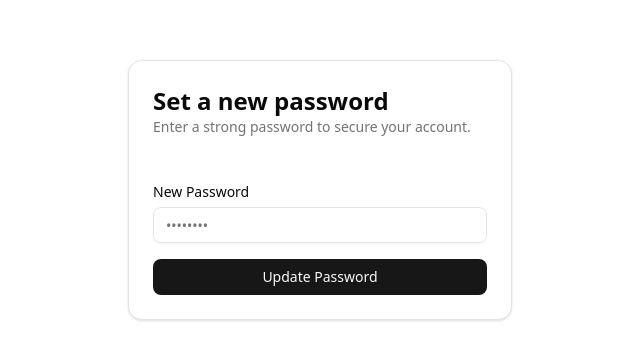
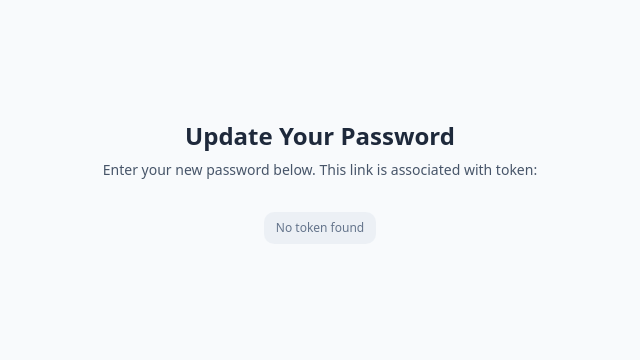
Before and after one commit to AlexanderBarlow/budget-app, a Next.js app: page /auth/update-password in a window 1280 px wide. Shown: the part 210-570 px from the top of the page, without its empty margins (320-960 px from the left). Built offline with nearby package versions, Linux system fonts and the light colour scheme; no server answers.

Commit message:
build fix

```diff
--- a/app/auth/update-password/page.js
+++ b/app/auth/update-password/page.js
@@ -1,85 +1,30 @@
 "use client";
 
-import { useState, useEffect } from "react";
-import { supabase } from "@/lib/supabaseClient";
+import { Suspense } from "react";
 import { useSearchParams } from "next/navigation";
-import { Card } from "@/components/ui/card";
-import { Button } from "@/components/ui/button";
-import { Label } from "@/components/ui/label";
-import { Input } from "@/components/ui/input";
+
+function UpdatePasswordContent() {
+    const searchParams = useSearchParams();
+    const token = searchParams.get("token");
+
+    return (
+        <div className="flex flex-col items-center justify-center min-h-screen bg-[#f8fafc] text-[#1e293b]">
+            <h1 className="text-2xl font-bold mb-2">Update Your Password</h1>
+            <p className="text-sm text-[#475569] mb-8">
+                Enter your new password below. This link is associated with token:
+            </p>
+            <div className="text-xs text-[#64748b] mb-4 bg-[#e2e8f0]/50 rounded-lg px-3 py-2">
+                {token || "No token found"}
+            </div>
+            {/* Add your password reset form here */}
+        </div>
+    );
+}
 
 export default function UpdatePasswordPage() {
-    const [password, setPassword] = useState("");
-    const [busy, setBusy] = useState(false);
-    const [msg, setMsg] = useState({ type: "", text: "" });
-    const searchParams = useSearchParams();
-
-    // When Supabase redirects here, it passes access_token in the URL.
-    // The supabase-js client handles session automatically in the browser.
-
-    useEffect(() => {
-        // Best-effort: ensure there's a recovered session
-        // (supabase-js picks up the fragment and sets the session)
-    }, [searchParams]);
-
-    const handleUpdate = async (e) => {
-        e.preventDefault();
-        setBusy(true);
-        setMsg({ type: "", text: "" });
-        try {
-            const { error } = await supabase.auth.updateUser({ password });
-            if (error) throw error;
-            setMsg({ type: "success", text: "Password updated! Redirecting to sign in…" });
-            setTimeout(() => {
-                window.location.href = "/auth/sign-in";
-            }, 1200);
-        } catch (err) {
-            setMsg({ type: "error", text: err.message || "Failed to update password" });
-        } finally {
-            setBusy(false);
-        }
-    };
-
     return (
-        <main className="min-h-[calc(100dvh)] grid place-items-center p-6">
-            <Card className="p-6 space-y-6 w-full max-w-sm">
-                <div>
-                    <h1 className="text-2xl font-semibold">Set a new password</h1>
-                    <p className="text-sm text-muted-foreground">
-                        Enter a strong password to secure your account.
-                    </p>
-                </div>
-
-                <form className="space-y-4" onSubmit={handleUpdate}>
-                    <div className="space-y-2">
-                        <Label htmlFor="password">New Password</Label>
-                        <Input
-                            id="password"
-                            type="password"
-                            placeholder="••••••••"
-                            autoComplete="new-password"
-                            value={password}
-                            onChange={(e) => setPassword(e.target.value)}
-                            required
-                            disabled={busy}
-                        />
-                    </div>
-                    <Button type="submit" className="w-full" disabled={busy}>
-                        {busy ? "Updating..." : "Update Password"}
-                    </Button>
-                </form>
-
-                {msg.text ? (
-                    <div
-                        className={`rounded-md p-3 text-sm ${msg.type === "success"
-                                ? "bg-green-50 text-green-700 border border-green-200"
-                                : "bg-red-50 text-red-700 border border-red-200"
-                            }`}
-                    >
-                        {msg.text}
-                    </div>
-                ) : null}
-            </Card>
-        </main>
+        <Suspense fallback={<div className="text-center p-10">Loading...</div>}>
+            <UpdatePasswordContent />
+        </Suspense>
     );
 }
```
